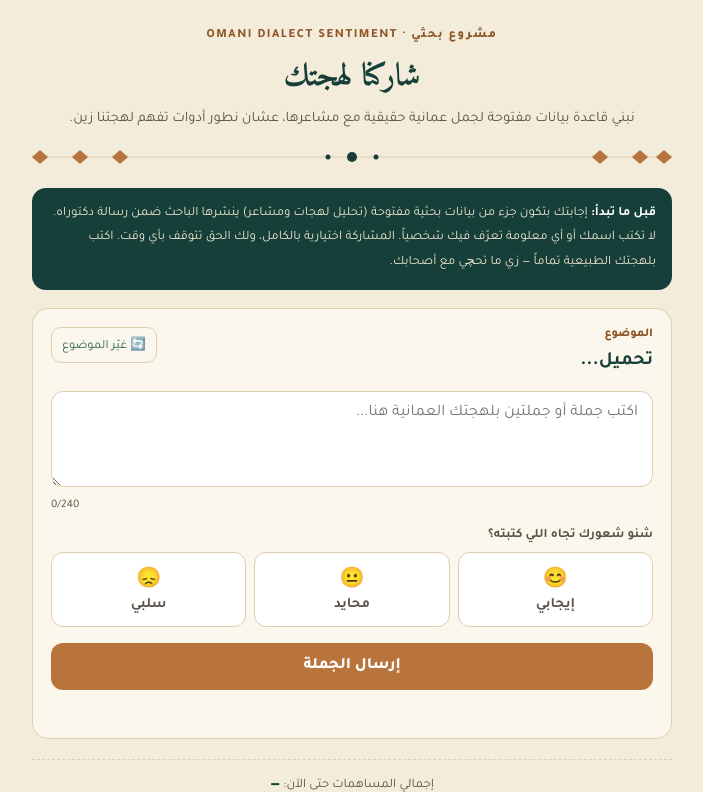
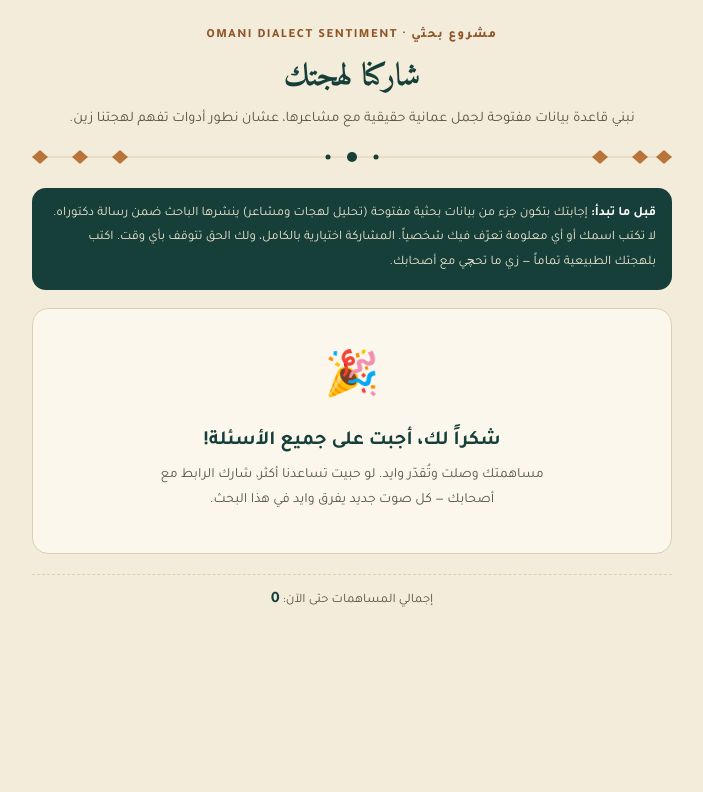
Before and after one commit to tfatnassi2017-bot/OmanSentiment_Project, a Flask app: template templates/index.html in a window 1280 px wide. Shown: the top 792 px of the page, without its empty margins (288-991 px from the left). After the commit the page ends 607 px from the top, so only its background shows below. Run offline with Flask 3, Linux system fonts and the light colour scheme; the template is opened without the code that fills it: most values are stand-ins (such as "Sample title", 1, 10 or a date in 2020); data that the repository does not hold is empty; some libraries are stand-ins or nearby versions.

Commit message:
Update index.html

```diff
--- a/templates/index.html
+++ b/templates/index.html
@@ -46,6 +46,10 @@
   .footer{ margin-top:20px; padding-top:16px; border-top:1px dashed var(--line); text-align:center; }
   .stat{ font-size:13px; color:var(--ink-soft); }
   .stat b{ color:var(--teal-deep); font-size:16px; }
+  .done-box{ display:none; text-align:center; padding:20px 10px; }
+  .done-box .big-emoji{ font-size:44px; margin-bottom:10px; }
+  .done-box h3{ color:var(--teal-deep); font-size:20px; margin-bottom:10px; }
+  .done-box p{ font-size:14px; color:var(--ink-soft); line-height:1.8; max-width:420px; margin:0 auto; }
 </style>
 {% endblock %}
 
@@ -57,6 +61,7 @@
 </div>
 
 <div class="card">
+  <div id="activeForm">
     <div class="topic-row">
       <div>
         <div class="topic-label" id="topicLabel">الموضوع</div>
@@ -68,7 +73,7 @@
     <textarea id="sentenceInput" maxlength="240" placeholder="اكتب جملة أو جملتين بلهجتك العمانية هنا..."></textarea>
     <div class="count"><span id="charCount">0</span>/240</div>
 
-  <div class="sent-label">شنو شعورك تجاه اللي كتبته؟</div>
+    <div class="sent-label">ما الشعور الذي تعكسه إجابتك تجاه موضوع السؤال؟</div>
     <div class="sent-row">
       <button class="sent-btn" data-val="positive" type="button"><span class="emo">😊</span>إيجابي</button>
       <button class="sent-btn" data-val="neutral" type="button"><span class="emo">😐</span>محايد</button>
@@ -77,6 +82,16 @@
 
     <button class="submit" id="submitBtn" type="button">إرسال الجملة</button>
     <div class="msg" id="msgBox"></div>
+  </div>
+
+  <div class="done-box" id="doneBox">
+    <div class="big-emoji">🎉</div>
+    <h3>شكراً لك، أجبت على جميع الأسئلة!</h3>
+    <p>
+      مساهمتك وصلت وتُقدّر وايد. لو حبيت تساعدنا أكثر، شارك الرابط مع أصحابك —
+      كل صوت جديد يفرق وايد في هذا البحث.
+    </p>
+  </div>
 </div>
 
 <div class="footer">
@@ -96,9 +111,39 @@ const submitBtn = document.getElementById('submitBtn');
 const msgBox = document.getElementById('msgBox');
 const totalCount = document.getElementById('totalCount');
 const sentBtns = document.querySelectorAll('.sent-btn');
+const activeForm = document.getElementById('activeForm');
+const doneBox = document.getElementById('doneBox');
+
+// Which topics this browser has already answered, kept in localStorage so
+// it survives page reloads/closing the tab (but is local to this device —
+// it's not tied to a person, just "this browser has seen these prompts").
+const STORAGE_KEY = 'omani_answered_topics_v1';
+
+function getAnswered(){
+  try { return new Set(JSON.parse(localStorage.getItem(STORAGE_KEY) || '[]')); }
+  catch(e){ return new Set(); }
+}
+function saveAnswered(set){
+  try { localStorage.setItem(STORAGE_KEY, JSON.stringify(Array.from(set))); } catch(e){}
+}
+let answered = getAnswered();
+
+// Computed against the CURRENT topics list every time, so if new questions
+// are added to app.py later, someone who already finished the old set will
+// automatically see the new ones instead of staying stuck on "completed".
+function remainingTopics(){
+  return topics.filter(t => !answered.has(t[0]));
+}
+
+function showDone(){
+  activeForm.style.display = 'none';
+  doneBox.style.display = 'block';
+}
 
 function pickTopic(){
-  const t = topics[Math.floor(Math.random()*topics.length)];
+  const remaining = remainingTopics();
+  if (remaining.length === 0) { showDone(); return; }
+  const t = remaining[Math.floor(Math.random() * remaining.length)];
   currentTopic = t;
   topicLabel.textContent = 'الموضوع: ' + t[1];
   promptText.textContent = t[2];
@@ -148,8 +193,19 @@ submitBtn.addEventListener('click', async () => {
       sentenceInput.value = ''; charCount.textContent = '0';
       selectedSentiment = null;
       sentBtns.forEach(b => b.className = 'sent-btn');
+      totalCount.textContent = data.total;
+
+      answered.add(currentTopic[0]);
+      saveAnswered(answered);
+
+      if (remainingTopics().length === 0) {
+        // Let them see the "thank you" confirmation for a moment before
+        // switching to the full completion screen, rather than cutting
+        // straight to it.
+        setTimeout(showDone, 1100);
+      } else {
         pickTopic();
-      totalCount.textContent = data.total;
+      }
     } else {
       msgBox.className = 'msg err'; msgBox.textContent = data.message || 'صار خطأ، حاول مرة ثانية.';
     }
```
Lines whose indentation alone changed are shown as unchanged.
